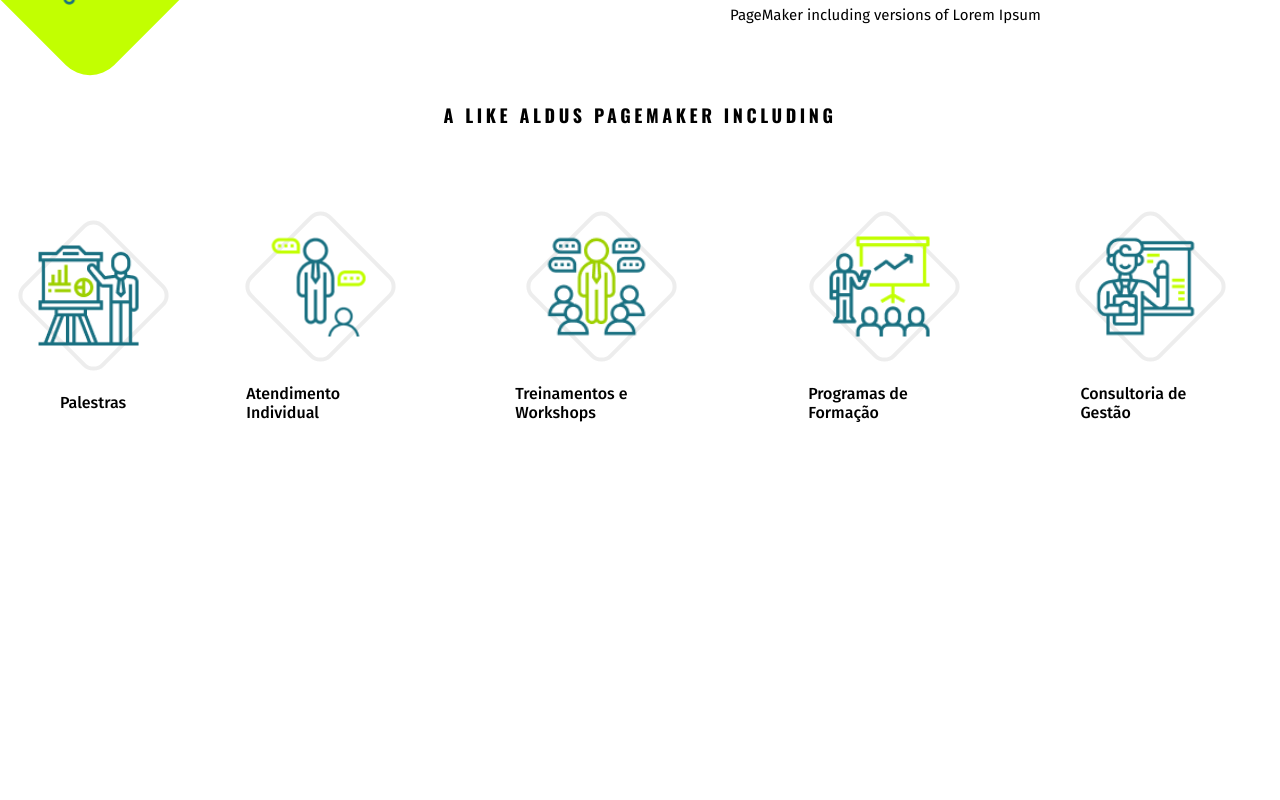
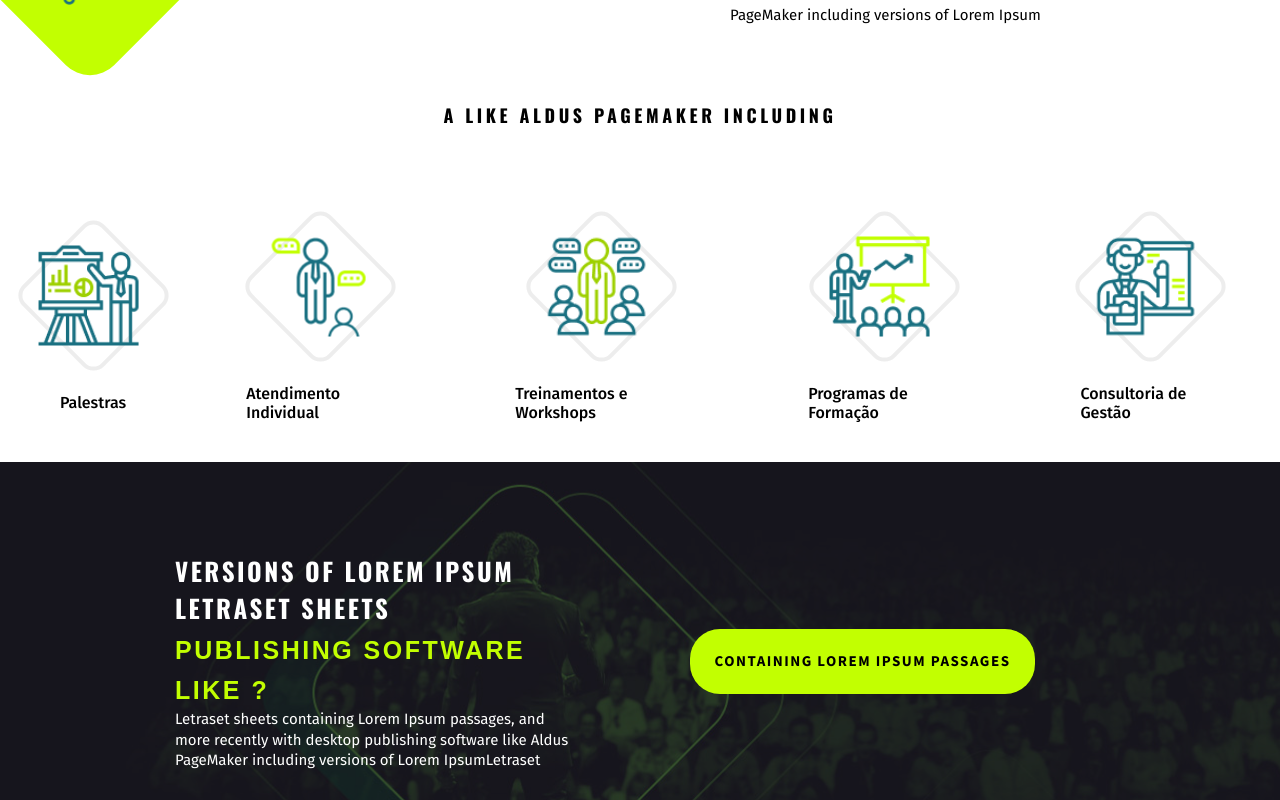
Before and after one commit to carlosemartins97/kbrtec, a React (Create React App) app: page / in a window 1280 px wide. Shown: the part 3180-3980 px from the top of the page. Before the commit the page ends 3642 px from the top, so only its background shows below. Built offline with nearby package versions, Linux system fonts and the light colour scheme.

Commit message:
Add Second divider in homepage

```diff
--- a/src/pages/Home/components/Divisor/styles.js
+++ b/src/core/components/Divisor/styles.js
@@ -1,13 +1,14 @@
 import styled from 'styled-components';
 
-import divisorImg from '../../../../core/assets/divisor.png'
+import divisorImg from '../../assets/divisor.png'
 
 export const Container = styled.div`
     background: url(${divisorImg});
-    background-repeat: no-repeat;
+    background-repeat: repeat;
     background-blend-mode: exclusion;
     height: 400px;
     background-color: ${props => props.theme.colors.black};
+
 
     display: flex;
     align-items: center;
--- /dev/null
+++ b/src/pages/Home/components/FirstDivider/index.jsx
@@ -0,0 +1,37 @@
+import React from 'react';
+
+import Divisor from '../../../../core/components/Divisor';
+
+import Logo from '../../../../core/assets/logo2.png';
+
+import {
+    ImageArea,
+    TextArea
+} from './styles';
+
+const FirstDivider = () => {
+    return (
+        <Divisor>
+                <ImageArea>
+                    <img src={Logo} alt="Logo da empresa"/>
+                    <h2>
+                        Lorem Ipsum <br />
+                        Lorem Ipsum to <br />
+                        make type book
+                    </h2>
+                </ImageArea>
+
+                <TextArea>
+                    <p>
+                        <span>Lorem Ipsum</span> to make a type specimen book. It has survived not only five centuries,
+                        but also the leap into electronic typesetting, remaining essentially unchanged.
+                        It was popularised in the 1960s with the release of Letraset sheets containing
+                        Lorem Ipsum passages, and more recently with desktop publishing software like Aldus
+                        PageMaker including versions of Lorem Ipsum.
+                    </p>
+                </TextArea>
+            </Divisor>
+    )
+}
+
+export default FirstDivider;
--- /dev/null
+++ b/src/pages/Home/components/FirstDivider/styles.js
@@ -0,0 +1,46 @@
+import styled from 'styled-components';
+
+export const Container = styled.div`
+
+`;
+
+export const ImageArea = styled.div`
+    display: flex;
+    align-items: center;
+    margin-right: 130px;
+
+    > h2 {
+        margin-left: 40px;
+
+        color: ${props => props.theme.colors.white};
+
+        font-family: 'Oswald';
+
+        font-size: 25px;
+
+        line-height: 155.5%;
+        letter-spacing: 0.1em;
+
+        text-transform: uppercase;
+        }
+`;
+
+export const TextArea = styled.div`
+
+        max-width: 600px;
+
+    > p {
+        color: ${props => props.theme.colors.white};
+
+        font-family: Fira Sans;
+        font-style: normal;
+        font-weight: 600;
+        font-size: 15px;
+
+        line-height: 180%;
+
+        > span {
+            color: ${props => props.theme.colors.secondary};
+        }
+    }
+`;
--- /dev/null
+++ b/src/pages/Home/components/SecondDivider/index.jsx
@@ -0,0 +1,37 @@
+import React from 'react';
+
+import Divisor from '../../../../core/components/Divisor';
+import Button from '../../../../core/components/Button';
+
+
+import {
+    ButtonArea,
+    TextArea
+} from './styles';
+
+const SecondDivider = () => {
+    return (
+        <Divisor>
+            <TextArea>
+                <h2>
+                    Versions of Lorem Ipsum Letraset sheets
+                    <span> publishing software like ?</span>
+                </h2>
+                <p>
+                    Letraset sheets containing Lorem Ipsum passages,
+                    and more recently with desktop publishing software
+                    like Aldus PageMaker including versions of Lorem IpsumLetraset
+                </p>
+            </TextArea>
+
+            <ButtonArea>
+                <Button href="/">
+                    containing Lorem Ipsum passages
+                </Button>
+            </ButtonArea>
+
+        </Divisor>
+    )
+}
+
+export default SecondDivider;
--- /dev/null
+++ b/src/pages/Home/components/SecondDivider/styles.js
@@ -0,0 +1,59 @@
+import styled from 'styled-components';
+
+export const ButtonArea = styled.div`
+    display: flex;
+    align-items: center;
+    justify-content: center;
+    margin-right: 130px;
+
+    flex: 1;
+
+    > a {
+        font-family: Source Sans Pro;
+        font-style: normal;
+        font-weight: bold;
+        font-size: 15px;
+        line-height: 428.2%;
+
+        letter-spacing: 0.1em;
+        text-transform: uppercase;
+        text-align: center;
+
+        width: 60%;
+
+        background: ${props => props.theme.colors.secondary};
+    }
+`;
+
+export const TextArea = styled.div`
+        flex: 1;
+        display: flex;
+        flex-direction:column;
+        justify-content:center;
+        align-items:flex-end;
+
+    > h2 {
+        color: ${props => props.theme.colors.white};
+        width: 400px;
+        font-family: 'Oswald';
+        font-size: 25px;
+        line-height: 37px;
+        letter-spacing: 0.1em;
+        text-transform: uppercase;
+
+        > span {
+            color: ${props => props.theme.colors.secondary};
+        }
+    }
+    > p {
+        color: ${props => props.theme.colors.white};
+
+        width: 400px;
+
+        font-family: Fira Sans;
+        font-style: normal;
+        font-weight: normal;
+        font-size: 15px;
+        line-height: 136.5%;
+    }
+`;
--- a/src/pages/Home/components/SecondInfo/styles.js
+++ b/src/pages/Home/components/SecondInfo/styles.js
@@ -3,8 +3,8 @@ import styled from 'styled-components';
 
 
 export const Container = styled.div`
+`;
 
-`;
 export const Content = styled.div`
     display: flex;
     justify-content: center;
--- a/src/pages/Home/index.jsx
+++ b/src/pages/Home/index.jsx
@@ -1,19 +1,22 @@
 import React from 'react';
+
 import About from './components/About';
-import Divisor from './components/Divisor';
+
 import FirstInfo from './components/FirstInfo';
+import Header from './components/Header';
+import YearsInfo from './components/YearsInfo';
+import SecondInfo from './components/SecondInfo';
+import FirstDivider from './components/FirstDivider';
+import SecondDivider from './components/SecondDivider';
 
-import Header from './components/Header';
 
-import Logo from '../../core/assets/logo2.png';
+
 
 import {
     Container,
-    ImageArea,
-    TextArea,
 } from './styles';
-import YearsInfo from './components/YearsInfo';
-import SecondInfo from './components/SecondInfo';
+
+
 
 const Home = () => {
     return (
@@ -22,26 +25,7 @@ const Home = () => {
 
             <About />
 
-            <Divisor>
-                <ImageArea>
-                    <img src={Logo} alt="Logo da empresa"/>
-                    <h2>
-                        Lorem Ipsum <br />
-                        Lorem Ipsum to <br />
-                        make type book
-                    </h2>
-                </ImageArea>
-
-                <TextArea>
-                    <p>
-                        <span>Lorem Ipsum</span> to make a type specimen book. It has survived not only five centuries,
-                        but also the leap into electronic typesetting, remaining essentially unchanged.
-                        It was popularised in the 1960s with the release of Letraset sheets containing
-                        Lorem Ipsum passages, and more recently with desktop publishing software like Aldus
-                        PageMaker including versions of Lorem Ipsum.
-                    </p>
-                </TextArea>
-            </Divisor>
+            <FirstDivider />
 
             <FirstInfo />
 
@@ -49,6 +33,8 @@ const Home = () => {
 
             <SecondInfo />
 
+            <SecondDivider />
+
         </Container>
 
     )
--- a/src/pages/Home/styles.js
+++ b/src/pages/Home/styles.js
@@ -3,44 +3,3 @@ import styled from 'styled-components';
 export const Container = styled.div`
     color: ${props => props.theme.colors.black};
 `;
-
-export const ImageArea = styled.div`
-    display: flex;
-    align-items: center;
-    margin-right: 130px;
-
-    > h2 {
-        margin-left: 40px;
-
-        color: ${props => props.theme.colors.white};
-
-        font-family: 'Oswald';
-
-        font-size: 25px;
-
-        line-height: 155.5%;
-        letter-spacing: 0.1em;
-
-        text-transform: uppercase;
-        }
-`;
-
-export const TextArea = styled.div`
-
-        max-width: 600px;
-
-    > p {
-        color: ${props => props.theme.colors.white};
-
-        font-family: Fira Sans;
-        font-style: normal;
-        font-weight: 600;
-        font-size: 15px;
-
-        line-height: 180%;
-
-        > span {
-            color: ${props => props.theme.colors.secondary};
-        }
-    }
-`;
```
Also changed, not shown: src/core/components/Divisor/index.jsx (renamed from src/pages/Home/components/Divisor/index.jsx).
